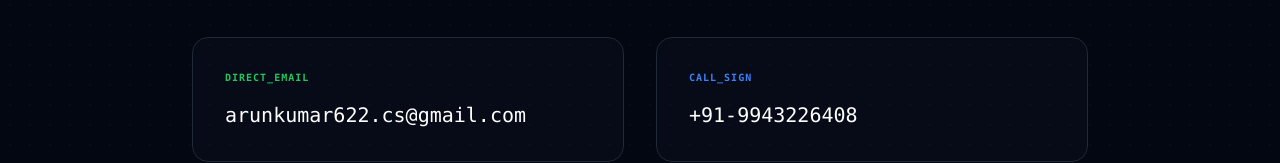
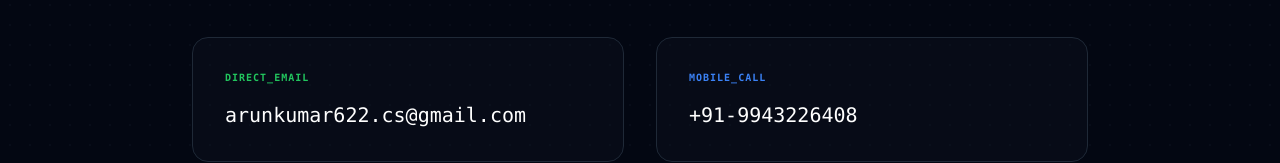
Before and after one commit to Arunkumar701/ak-portfollio, a React (Vite) app: page / in a window 1280 px wide. Both pictures are taken after a click on the button "Contact US". Shown: the part 465-628 px from the top of the page. Built offline with nearby package versions, Linux system fonts and the light colour scheme.

Commit message:
add file con

```diff
--- a/components/Contact.tsx
+++ b/components/Contact.tsx
@@ -28,7 +28,7 @@ const Contact: React.FC = () => {
               <span className="text-xl text-white font-mono break-all">{PERSONAL_INFO.email}</span>
            </a>
            <div className="flex flex-col p-8 bg-gray-900/30 border border-gray-800 rounded-2xl">
-              <span className="text-[10px] font-mono text-blue-500 uppercase tracking-widest mb-4 font-bold">Call_Sign</span>
+              <span className="text-[10px] font-mono text-blue-500 uppercase tracking-widest mb-4 font-bold">Mobile_Call</span>
               <span className="text-xl text-white font-mono">{PERSONAL_INFO.phone}</span>
            </div>
         </div>
```
